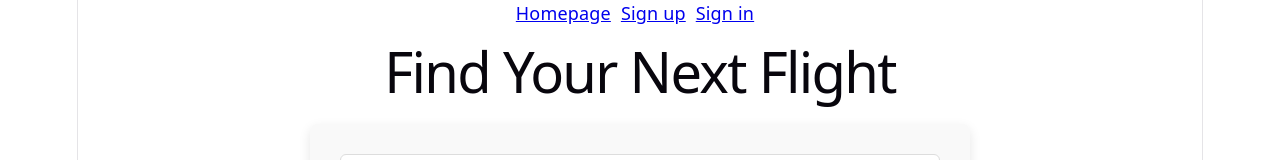
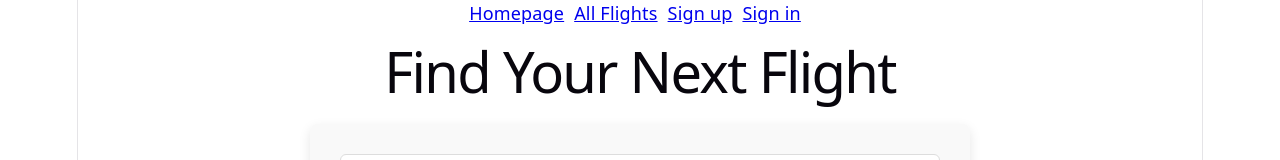
Before and after one commit to Hak269/frontend-project-3, a React (Vite) app: page / in a window 1280 px wide. Shown: the top 160 px of the page. Built offline with nearby package versions, Linux system fonts and the light colour scheme; no server answers.

Commit message:
changes on the nav bar

```diff
--- a/src/App.jsx
+++ b/src/App.jsx
@@ -4,7 +4,7 @@ import Homepage from './pages/Homepage';
 import SignUp from './pages/Signup';
 import SignIn from './pages/SignIn';
 import Navbar from './components/Navbar';
-import Dashboard from './pages/Dashboard';
+import Dashboard from './pages/MyBooking';
 import AllFlights from './pages/AllFlights';
 import BookingDetails from './pages/BookingDetails';
 
--- a/src/components/Navbar.jsx
+++ b/src/components/Navbar.jsx
@@ -8,17 +8,16 @@ function Navbar({ user, setUser }) {
     setUser(null)
   }
 
-
-
   return (
     <div>
       {/* Routes seen by everyone */}
       <Link className='nav-item' to='/'>Homepage</Link>
+      <Link className='nav-item' to='/flights'>All Flights</Link>
 
       {user ? (
         // Links for protected routes only for logged in users
         <>
-        <Link className='nav-item' to='/dashboard'>Dashboard</Link>
+        <Link className='nav-item' to='/dashboard'>My Bookings</Link>
 
         <span className='nav-item'>{user.username}</span>
 
--- a/src/pages/Dashboard.jsx
+++ b/src/pages/MyBooking.jsx
@@ -1,6 +1,6 @@
 import { useContext } from 'react'
 
-function Dashboard({ user }) {
+function MyBooking({ user }) {
   return (
     <div>
         <h1>Welcome {user.username}</h1>
@@ -8,4 +8,4 @@ function Dashboard({ user }) {
   )
 }
 
-export default Dashboard
+export default MyBooking
```
